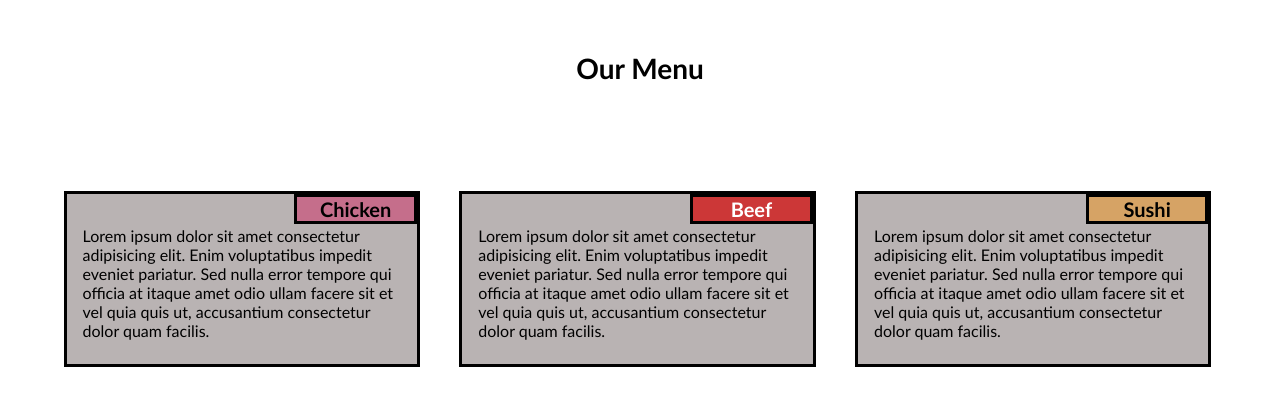
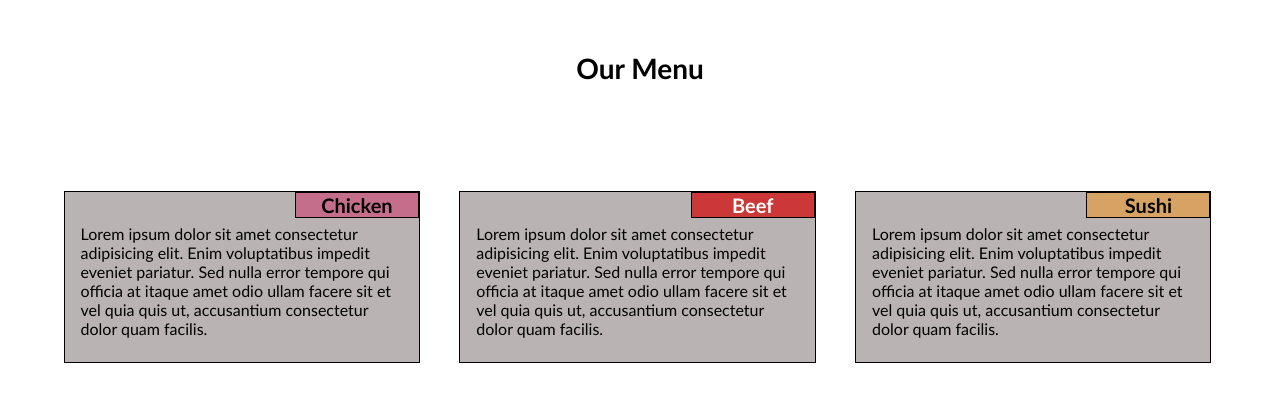
Before and after one commit to srinija2002/srinija-coursera2, a plain HTML site: page module2-assignment/index.html in a window 1280 px wide. Drawn offline with Linux system fonts and the light colour scheme.

Commit message:
border updated

```diff
--- a/module2-assignment/css/style.css
+++ b/module2-assignment/css/style.css
@@ -12,7 +12,7 @@ h1{
 .part{
     width:33.33%;
     display: inline-block;
-    border: 3px solid black;
+    border: 1px solid black;
     margin: 1.1em;
     background-color: rgb(185, 179, 179);
 }
@@ -30,7 +30,7 @@ h1{
     text-align: center;
     position: relative;
     width: 35%;
-    border: 3px solid black;
+    border: 1px solid black;
     float: right;
     clear: both;
     font-weight: bold;
```
